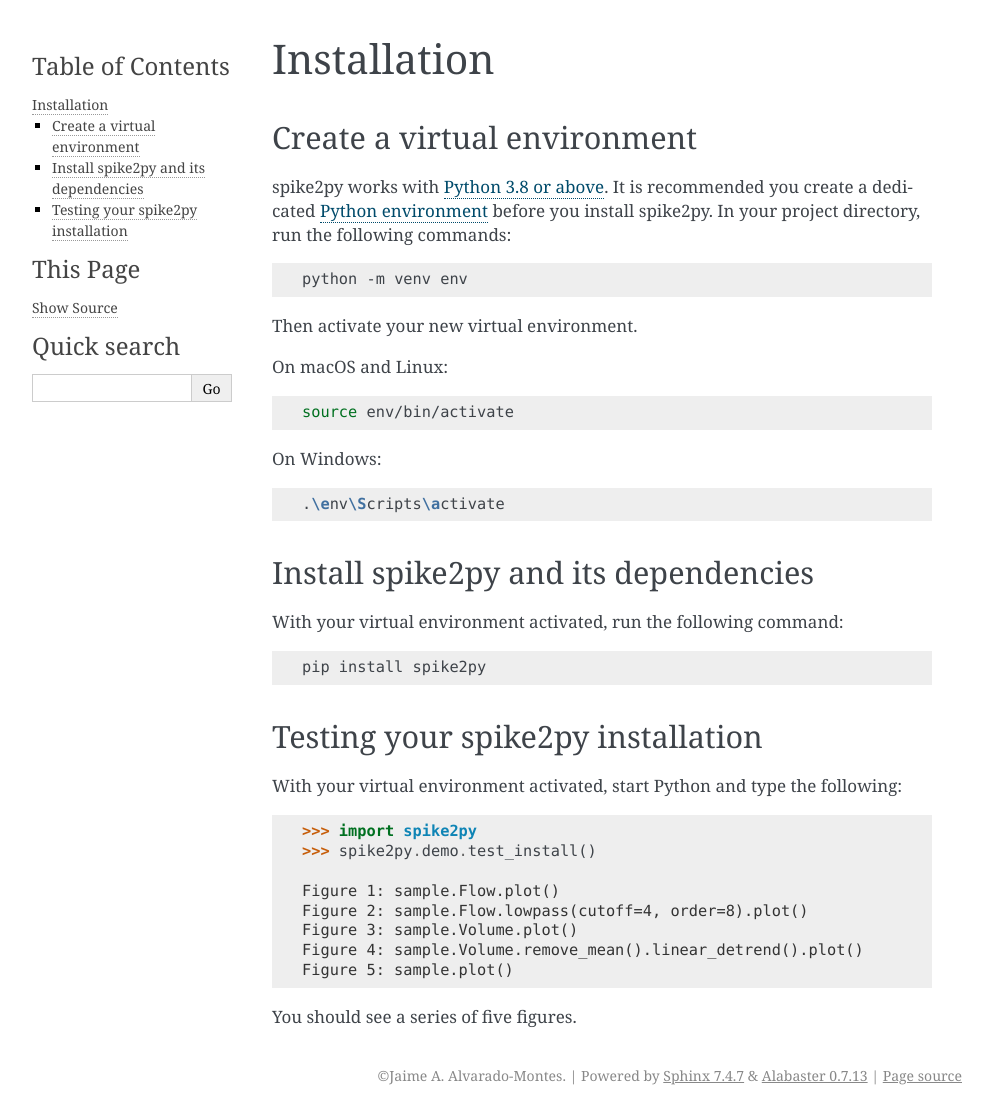
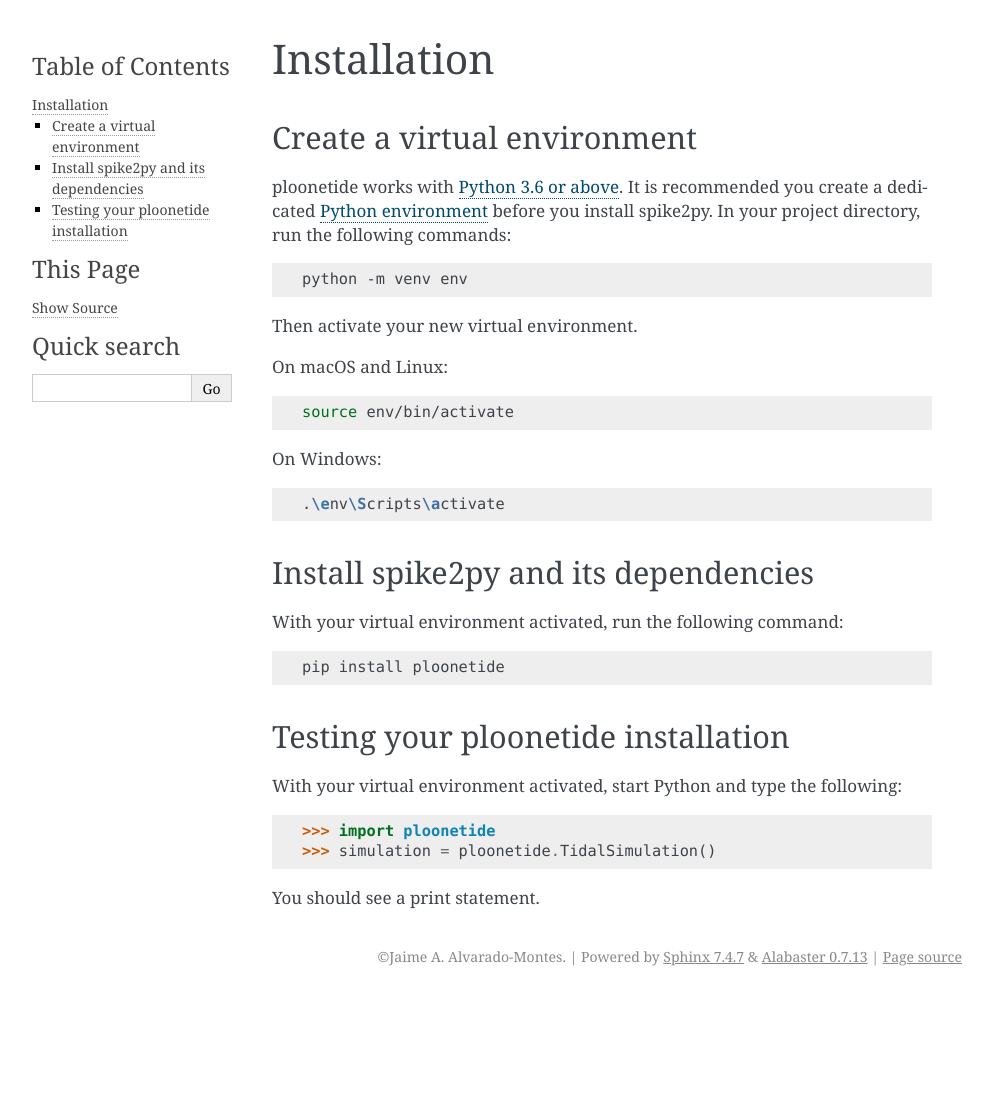
Before and after one commit to BVengo/ploonetide, a Sphinx documentation site: the page built from docs/source/pages/installation.rst, in a window 1280 px wide. Shown: the whole page, without its empty margins (148-1141 px from the left). Built offline with Sphinx 7.4.7, drawn with Linux system fonts in a browser that asks for light colours; pages that are not in the unit, such as notebooks, are missing from menus; the version number is read from the project's files by our own code; after the commit the page ends 996 px from its top, so only the background shows below that.

Commit message:
Edit 1 installation

```diff
--- a/docs/source/pages/installation.rst
+++ b/docs/source/pages/installation.rst
@@ -6,7 +6,7 @@
 Create a virtual environment
 ----------------------------
 
-spike2py works with `Python 3.8 or above`_. It is recommended you create a dedicated `Python environment`_ before you install spike2py. In your project directory, run the following commands:
+ploonetide works with `Python 3.6 or above`_. It is recommended you create a dedicated `Python environment`_ before you install spike2py. In your project directory, run the following commands:
 
 .. code-block:: bash
 
@@ -33,26 +33,20 @@
 
 .. code-block:: bash
 
-   pip install spike2py
+   pip install ploonetide
 
-Testing your spike2py installation
+Testing your ploonetide installation
 ----------------------------------
 
 With your virtual environment activated, start Python and type the following:
 
 .. code-block:: python
 
-    >>> import spike2py
-    >>> spike2py.demo.test_install()
+    >>> import ploonetide
+    >>> simulation = ploonetide.TidalSimulation()
 
-    Figure 1: sample.Flow.plot()
-    Figure 2: sample.Flow.lowpass(cutoff=4, order=8).plot()
-    Figure 3: sample.Volume.plot()
-    Figure 4: sample.Volume.remove_mean().linear_detrend().plot()
-    Figure 5: sample.plot()
-
-You should see a series of five figures.
+You should see a print statement.
 
 
-.. _Python 3.8 or above: https://www.python.org/downloads/
+.. _Python 3.6 or above: https://www.python.org/downloads/
 .. _Python environment: https://packaging.python.org/guides/installing-using-pip-and-virtual-environments/#creating-a-virtual-environment
```
